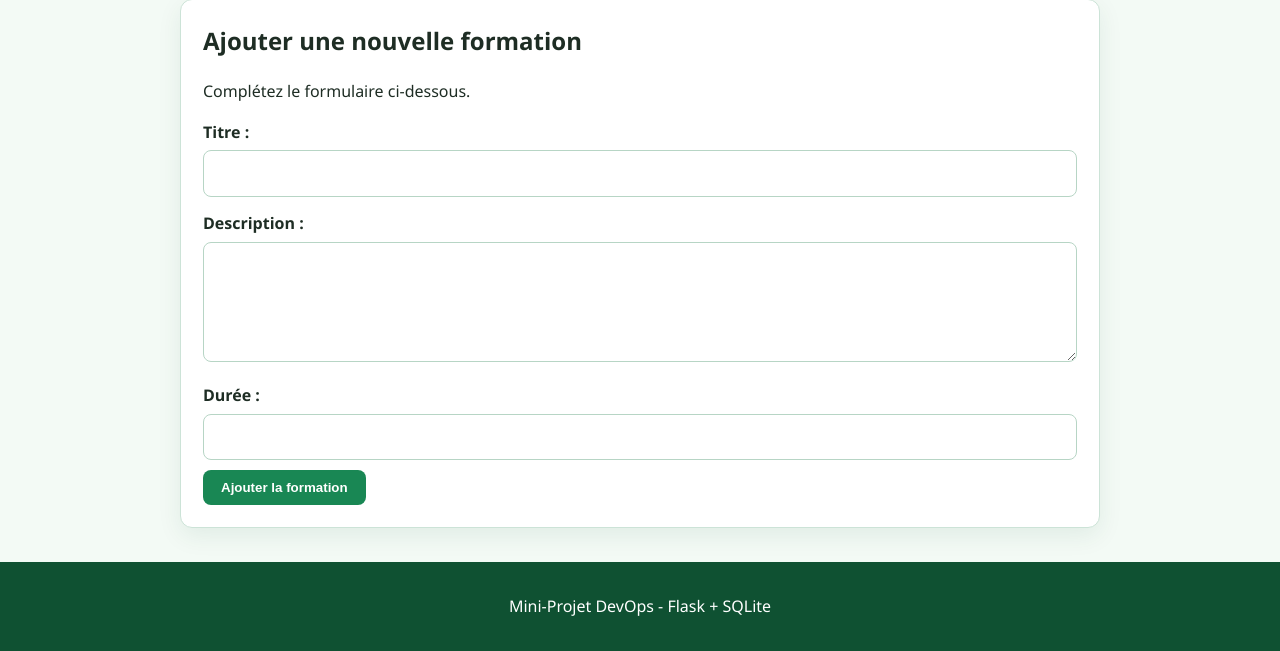
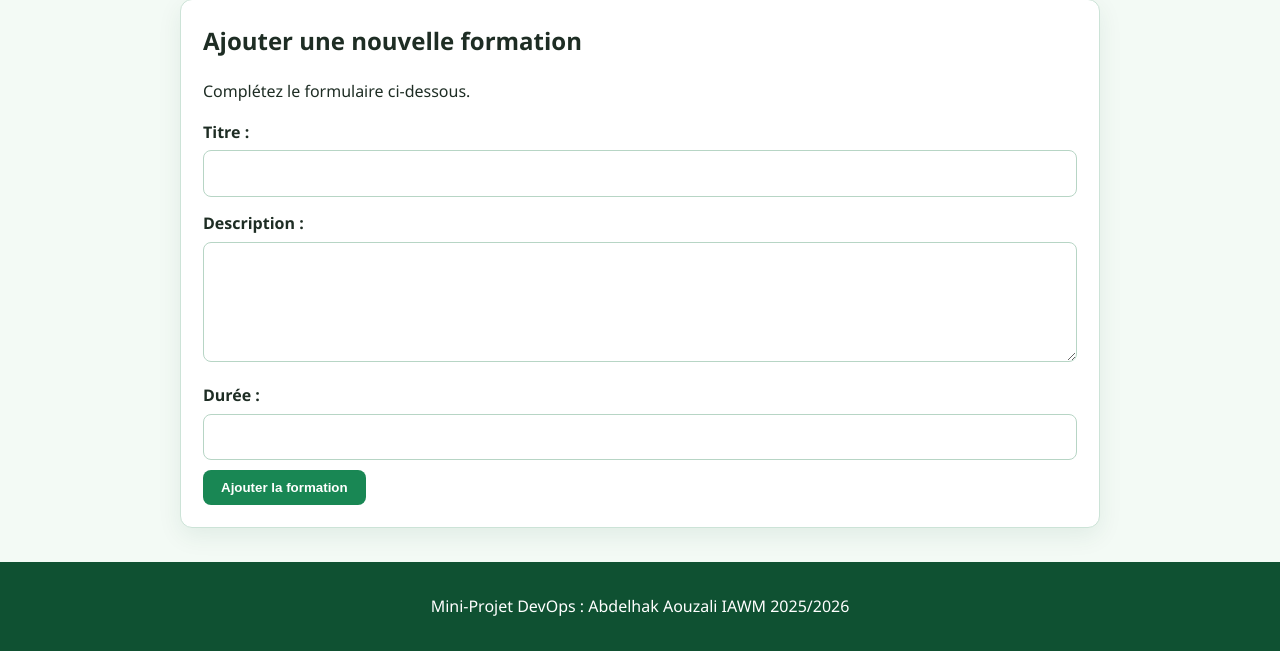
Before and after one commit to AOUZALI-ABDO/mini-projet-devops, a Flask app: page /add in a window 1280 px wide. Shown: the part 232-883 px from the top of the page. Run offline with Flask 3, Linux system fonts and the light colour scheme.

Commit message:
la modification sur footer

```diff
--- a/templates/base.html
+++ b/templates/base.html
@@ -23,7 +23,7 @@
     </div>
 
     <footer>
-        <p>Mini-Projet DevOps - Flask + SQLite</p>
+        <p>Mini-Projet DevOps : Abdelhak Aouzali IAWM 2025/2026</p>
     </footer>
 </body>
 </html>
```
Also changed, not shown: formations.db.
